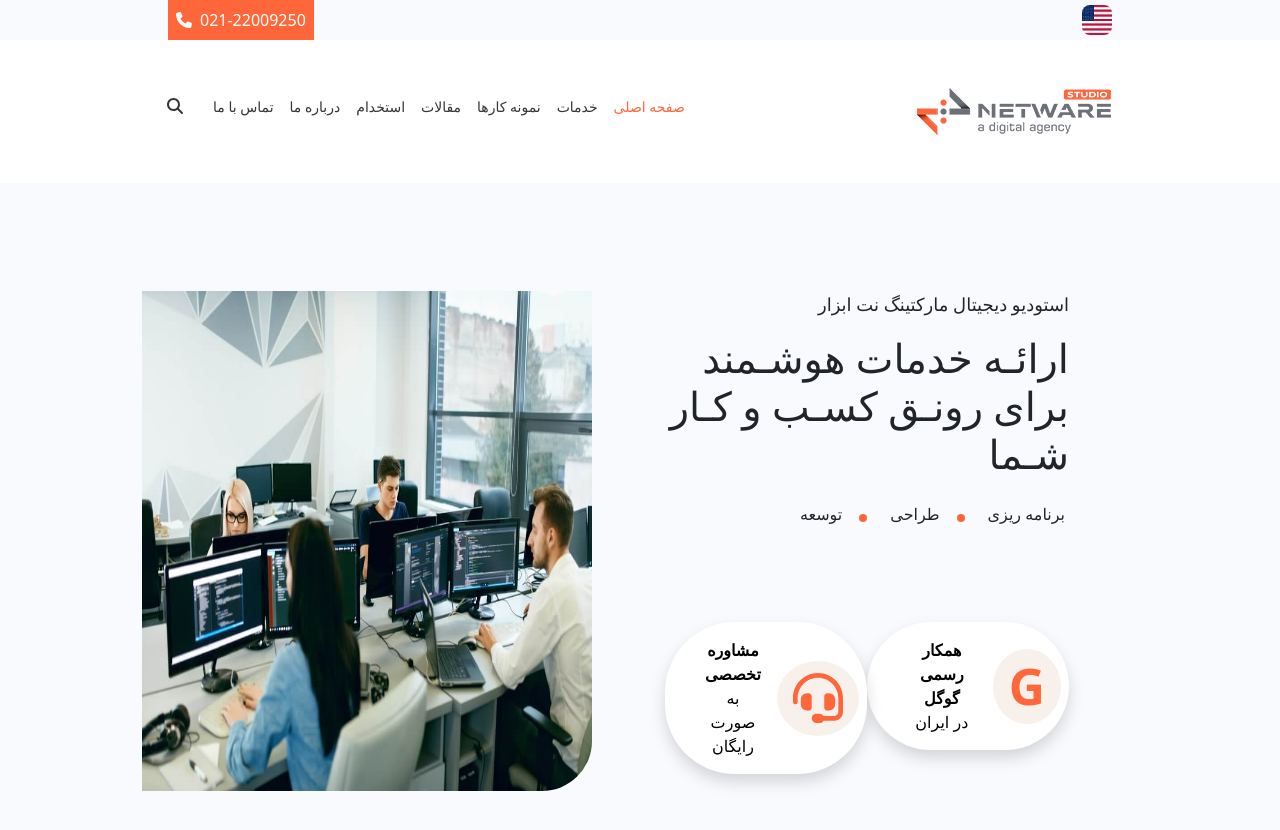
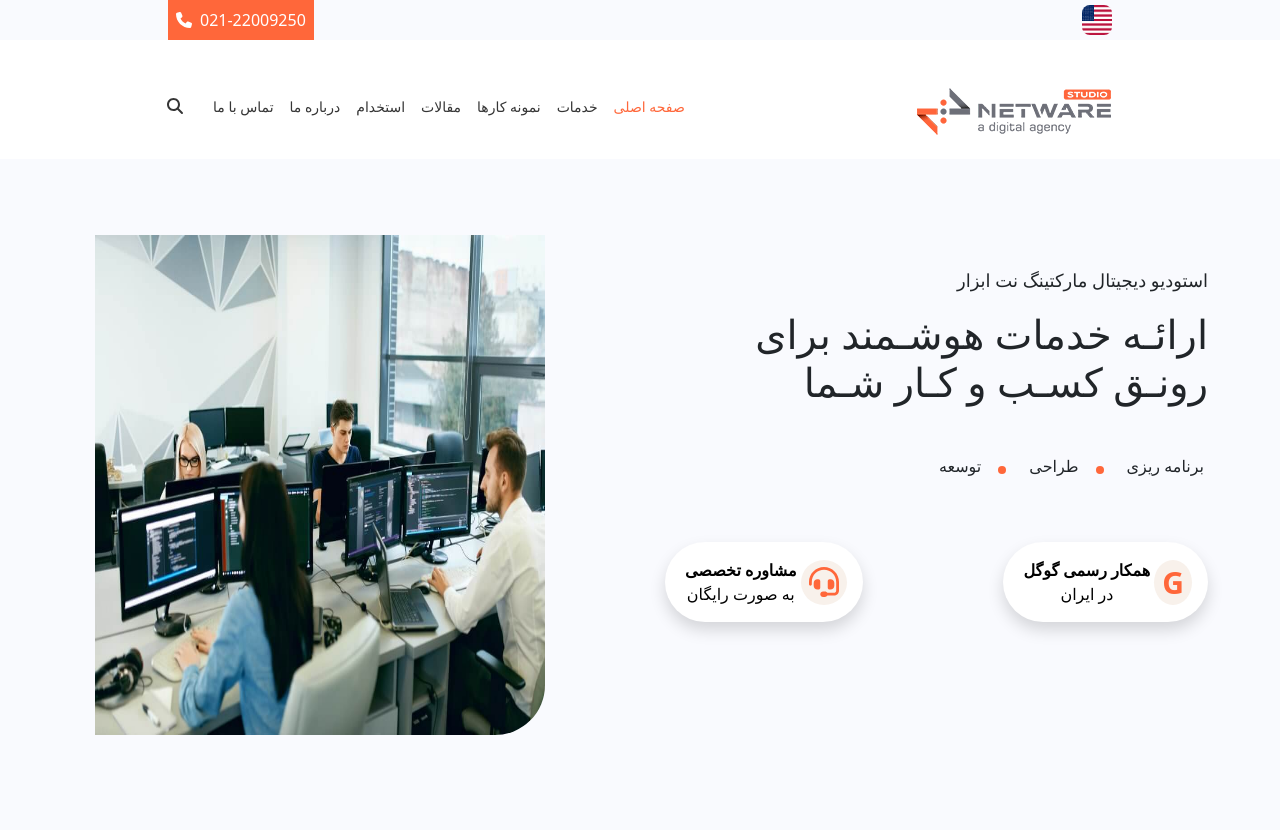
Before and after one commit to mohammad0117/netware-responsive-by-react.js, a React (Create React App) app: page / in a window 1280 px wide. Shown: the top 830 px of the page. Built offline with nearby package versions, Linux system fonts and the light colour scheme.

Commit message:
develop main-page component

```diff
--- a/src/assets/css/main-page.css
+++ b/src/assets/css/main-page.css
@@ -1,6 +1,17 @@
+@media screen and (max-width: 1023px) {
+  .main-page__desc .main-page__desc__right-side div button {
+    border-radius: 15px !important;
+  }
+  .main-page__desc .main-page__desc__right-side div button span:nth-child(1) {
+    font-size: 50px !important;
+  }
+}
+
+.main-page {
+  background-color: #F9FAFE;
+}
+
 .main-page .main-page__desc {
-  padding: 0 223px;
-  background-color: #F9FAFE;
   padding-top: 60px;
   padding-bottom: 100px;
   margin-bottom: 100px;
@@ -37,7 +48,7 @@
 }
 
 .main-page .main-page__desc .main-page__desc__right-side div button span:nth-child(1) {
-  font-size: 50px;
+  font-size: 30px;
   border-radius: 50%;
   font-weight: 700;
   background-color: #F8F1EB;
--- a/src/components/main-page.jsx
+++ b/src/components/main-page.jsx
@@ -10,15 +10,21 @@ class MainPage extends Component {
     render() {
         return (
           <>
-            <Container fluid className="main-page mt-5 p-0" dir="rtl">
+            <Container fluid className="main-page mt-4" dir="rtl">
               <Col xs={12} className="main-page__desc">
-                <Row>
-                  <Col xs={6} className="main-page__desc__right-side pt-5 pe-0">
-                    <p>استودیو دیجیتال مارکتینگ نت ابزار</p>
-                    <h1 className="mt-2">
+                <Row className="flex-column-reverse flex-lg-row">
+                  <Col
+                    xs={12}
+                    lg={6}
+                    className="main-page__desc__right-side pt-5 pe-lg-5"
+                  >
+                    <p className="text-center text-lg-end pe-lg-4">
+                      استودیو دیجیتال مارکتینگ نت ابزار
+                    </p>
+                    <h1 className="mt-2 text-center text-lg-end pe-lg-4">
                       ارائـه خدمات هوشـمند برای رونـق کسـب و کـار شـما
                     </h1>
-                    <ul className="p-0 mt-4">
+                    <ul className="p-0 pe-lg-4 mt-4 mt-lg-5 text-center text-lg-end">
                       <li className="d-inline-block me-1 ms-4 position-relative">
                         برنامه ریزی
                       </li>
@@ -29,21 +35,21 @@ class MainPage extends Component {
                         توسعه
                       </li>
                     </ul>
-                    <div className="mt-5 d-flex justify-content-between">
+                    <div className=" d-flex justify-content-around px-3 px-lg-0 justify-content-lg-between">
                       <Link to="/" className="mt-5 text-decoration-none">
-                        <button className="shadow d-flex align-items-center pe-2 ps-4 py-3">
-                          <span className="px-3">G</span>
-                          <span className="mx-3">
+                        <button className="shadow d-flex flex-column align-items-center justify-content-center px-1 py-4 me-4 flex-lg-row py-lg-3 px-lg-3">
+                          <span className="px-3 p-lg-2 py-lg-0">G</span>
+                          <span className="mx-3 mt-3 mt-lg-0 mx-lg-1">
                             <b className="d-block">همکار رسمی گوگل</b> در ایران
                           </span>
                         </button>
                       </Link>
                       <Link to="/" className="mt-5 text-decoration-none">
-                        <button className="shadow d-flex align-items-center pe-2 ps-4 py-3">
-                          <span className="px-3">
+                        <button className="shadow d-flex flex-column align-items-center px-1 py-4 ms-4 flex-lg-row py-lg-3 px-lg-3 ms-lg-0">
+                          <span className="px-3 p-lg-2 py-lg-0">
                             <FontAwesomeIcon icon={faHeadset}></FontAwesomeIcon>
                           </span>
-                          <span className="mx-3">
+                          <span className="mx-3 mt-3 mt-lg-0 mx-lg-1">
                             <b className="d-block">مشاوره تخصصی</b> به صورت
                             رایگان
                           </span>
@@ -51,7 +57,11 @@ class MainPage extends Component {
                       </Link>
                     </div>
                   </Col>
-                  <Col xs={6} className="main-page__desc__left-side pt-5 pe-5">
+                  <Col
+                    xs={12}
+                    lg={6}
+                    className="main-page__desc__left-side pt-3 d-flex justify-content-center "
+                  >
                     <img src={softWareCompany} alt="software-company" />
                   </Col>
                 </Row>
--- a/src/scss/main-page.scss
+++ b/src/scss/main-page.scss
@@ -1,29 +1,51 @@
-.main-page{
-    .main-page__desc{
-        padding: 0 223px;
-        background-color: #F9FAFE;
+//custom media
+@media screen and (max-width: 1023px) {
+    .main-page__desc {
+        .main-page__desc__right-side {
+            div {
+                button {
+                    border-radius: 15px !important;
+
+                    span:nth-child(1) {
+                        font-size: 50px !important;
+
+                    }
+                }
+            }
+        }
+    }
+}
+.main-page {
+    background-color: #F9FAFE;
+
+    .main-page__desc {
+        // padding: 0 223px;
         padding-top: 60px;
         padding-bottom: 100px;
         margin-bottom: 100px;
-        .main-page__desc__right-side{
+
+        .main-page__desc__right-side {
             padding-left: 25px;
-            p{
+
+            p {
                 font-size: 18px;
                 font-weight: 400;
             }
-            ul{
-                li:nth-child(1){
-                    &::after{
+
+            ul {
+                li:nth-child(1) {
+                    &::after {
                         display:
-                        none;
+                            none;
                     }
                 }
-                li{
-                    &::after{
+
+                li {
+                    &::after {
                         content: '';
                         position: absolute;
                         top: 12px;
-                        right:-25px;
+                        right: -25px;
                         width: 8px;
                         height: 8px;
                         border-radius: 50%;
@@ -31,13 +53,15 @@
                     }
                 }
             }
-            div{
-                button{
+
+            div {
+                button {
                     border-radius: 70px;
                     background-color: #fff;
                     border: none;
-                    span:nth-child(1){
-                        font-size: 50px;
+
+                    span:nth-child(1) {
+                        font-size: 30px;
                         border-radius: 50%;
                         font-weight: 700;
                         background-color: #F8F1EB;
@@ -47,11 +71,14 @@
                 }
             }
         }
-        .main-page__desc__left-side{
-            img{
+
+        .main-page__desc__left-side {
+
+            // padding-right: 100px;
+            img {
                 width: 450px;
                 height: 500px;
-                border-radius:0 0 50px 0;
+                border-radius: 0 0 50px 0;
             }
         }
     }
```
Also changed, not shown: 1 other file (tests, documents, lock files or other folders).
